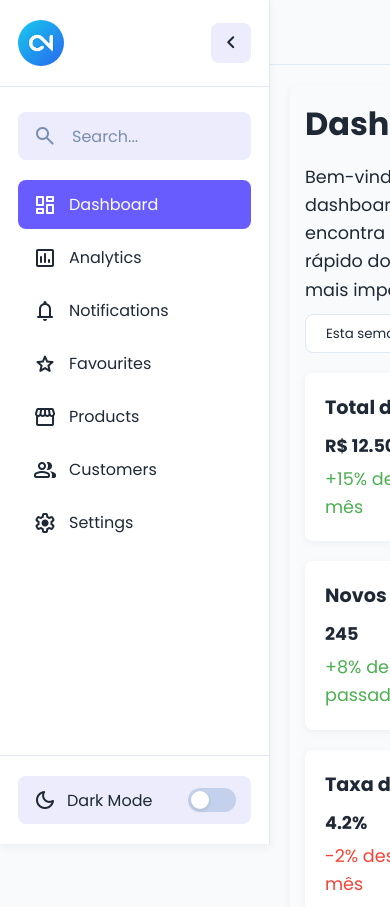
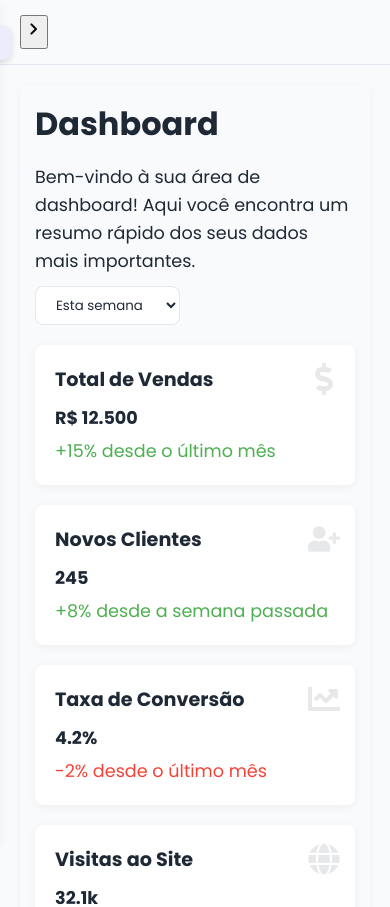
Before and after one commit to Manoel2k67/Project_base, a React (Vite) app: page / in a window 390 px wide. Shown: the top 907 px of the page. Built offline with nearby package versions, Linux system fonts and the light colour scheme.

Commit message:
Ajuste mobile >

```diff
--- a/src/App.jsx
+++ b/src/App.jsx
@@ -11,7 +11,7 @@ import Settings from './pages/Settings';
 
 const App = () => {
   const [isMobile, setIsMobile] = useState(window.innerWidth <= 768);
-  const [isSidebarCollapsed, setIsSidebarCollapsed] = useState(false);
+  const [isSidebarCollapsed, setIsSidebarCollapsed] = useState(isMobile);
 
   useEffect(() => {
     const handleResize = () => {
@@ -30,13 +30,13 @@ const App = () => {
   };
 
   const mainContentStyle = {
-    marginLeft: isSidebarCollapsed ? '90px' : '270px',
+    marginLeft: isMobile ? '0' : (isSidebarCollapsed ? '90px' : '270px'),
     transition: 'margin-left 0.4s ease'
   };
 
   return (
     <Router>
-      {isMobile && !isSidebarCollapsed && (
+      {isMobile && isSidebarCollapsed && (
         <nav className="site-nav">
           <button className="sidebar-toggle" onClick={toggleSidebar}>
             <span className="material-symbols-rounded">chevron_right</span>
```
